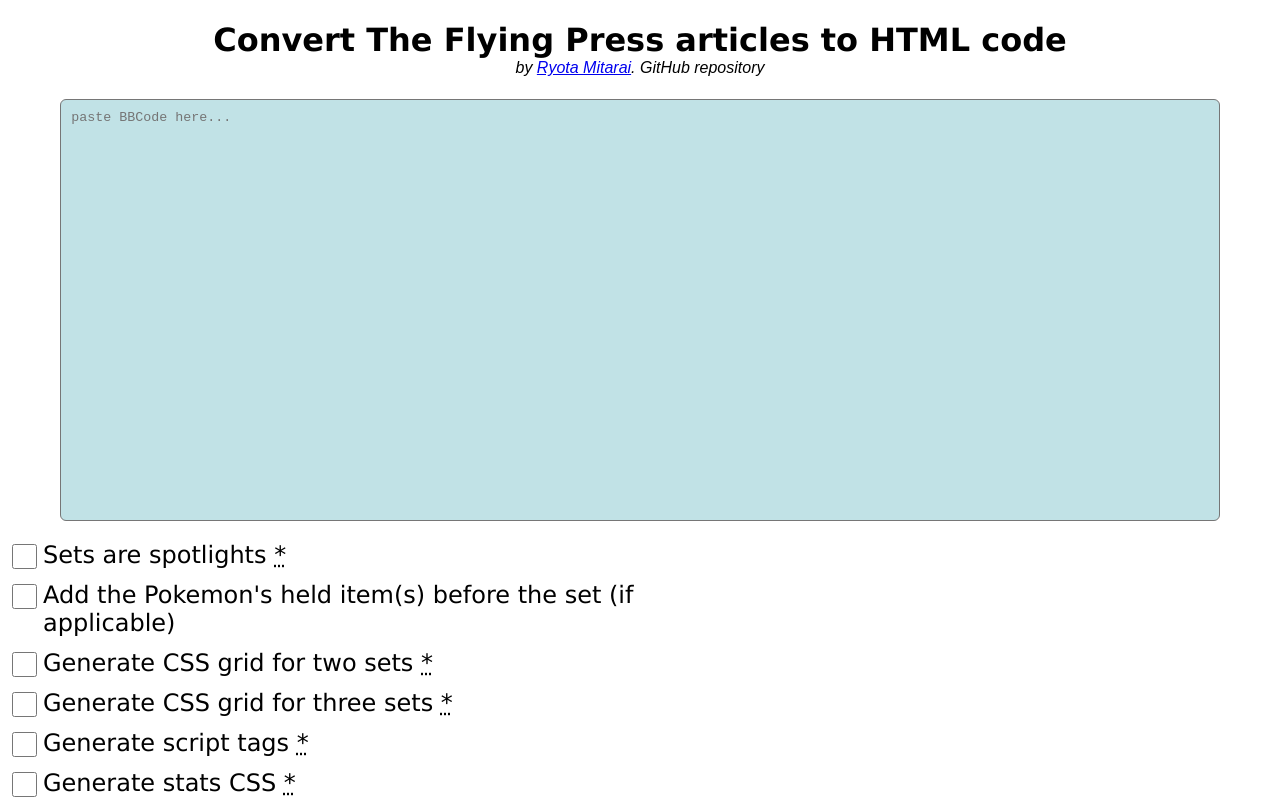
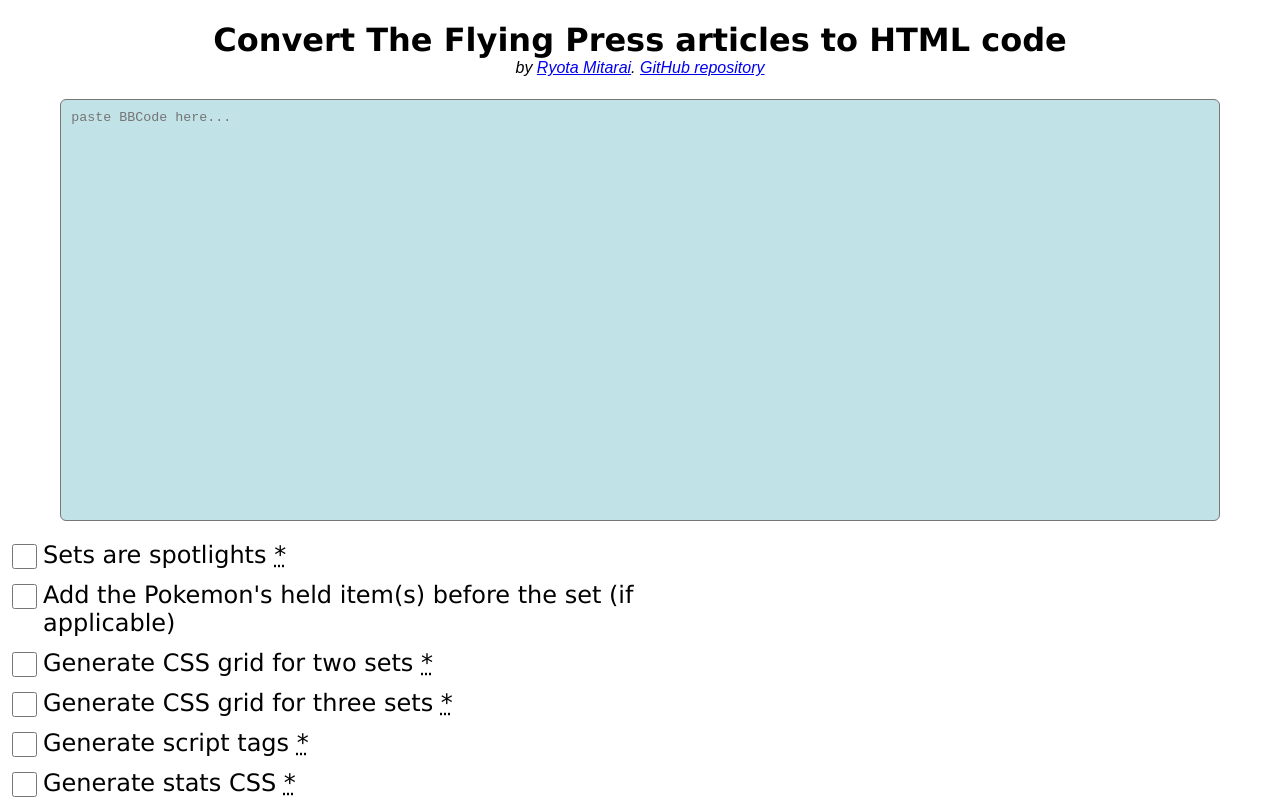
Before and after one commit to RyotaMitaraiWeb/TFP-Articles-to-HTML, a plain HTML site: page index.html in a window 1280 px wide. Shown: the top 800 px of the page. Drawn offline with Linux system fonts and the light colour scheme.

Commit message:
Update links to repository and page

```diff
--- a/index.html
+++ b/index.html
@@ -10,7 +10,7 @@
 </head>
 
 <body>
-    <h1>Convert The Flying Press articles to HTML code <span>by <a href="https://www.smogon.com/forums/members/ryota-mitarai.318452/" target="_blank">Ryota Mitarai</a>. GitHub repository</span></h1>
+    <h1>Convert The Flying Press articles to HTML code <span>by <a href="https://www.smogon.com/forums/members/ryota-mitarai.318452/" target="_blank">Ryota Mitarai</a>. <a href="https://github.com/RyotaMitaraiWeb/TFP-Articles-to-HTML" target="_blank">GitHub repository</a></span></h1>
     <form action="">
         <textarea name="" id="article" cols="30" rows="10" placeholder="paste BBCode here..."></textarea>
         <div class="group">
```
Also changed, not shown: README.md.
